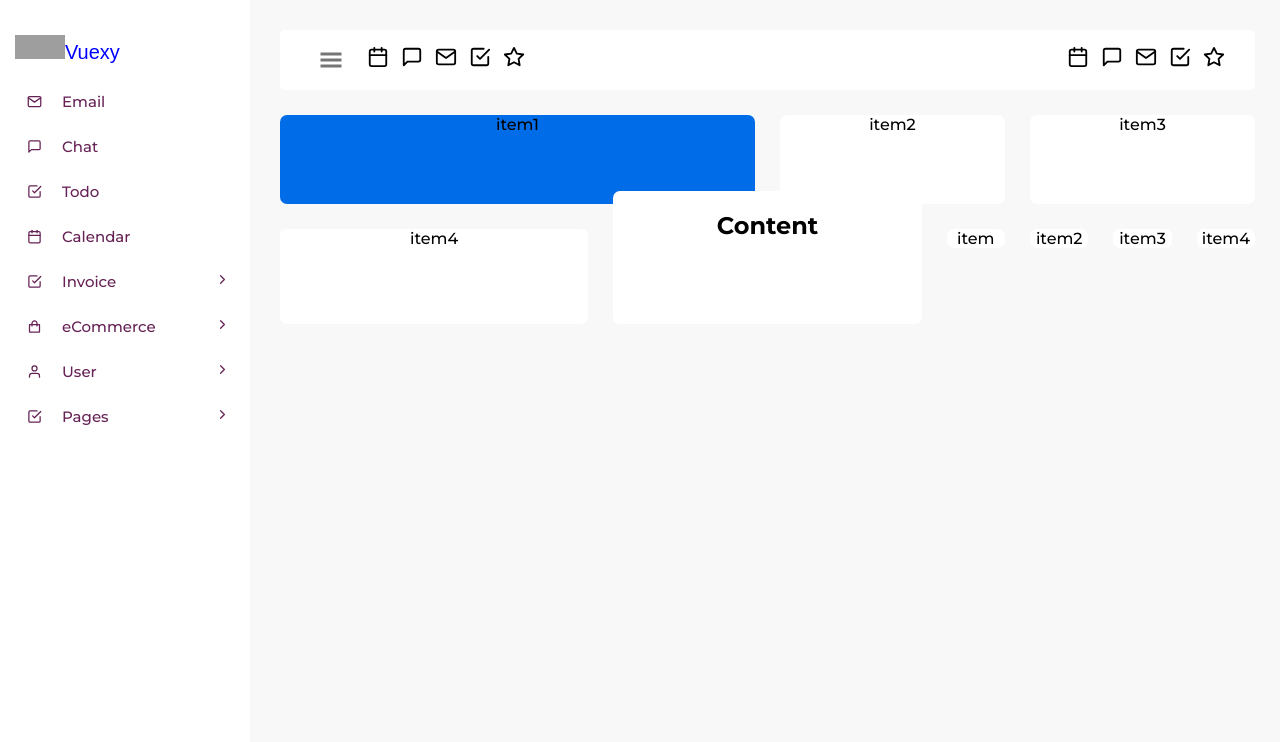
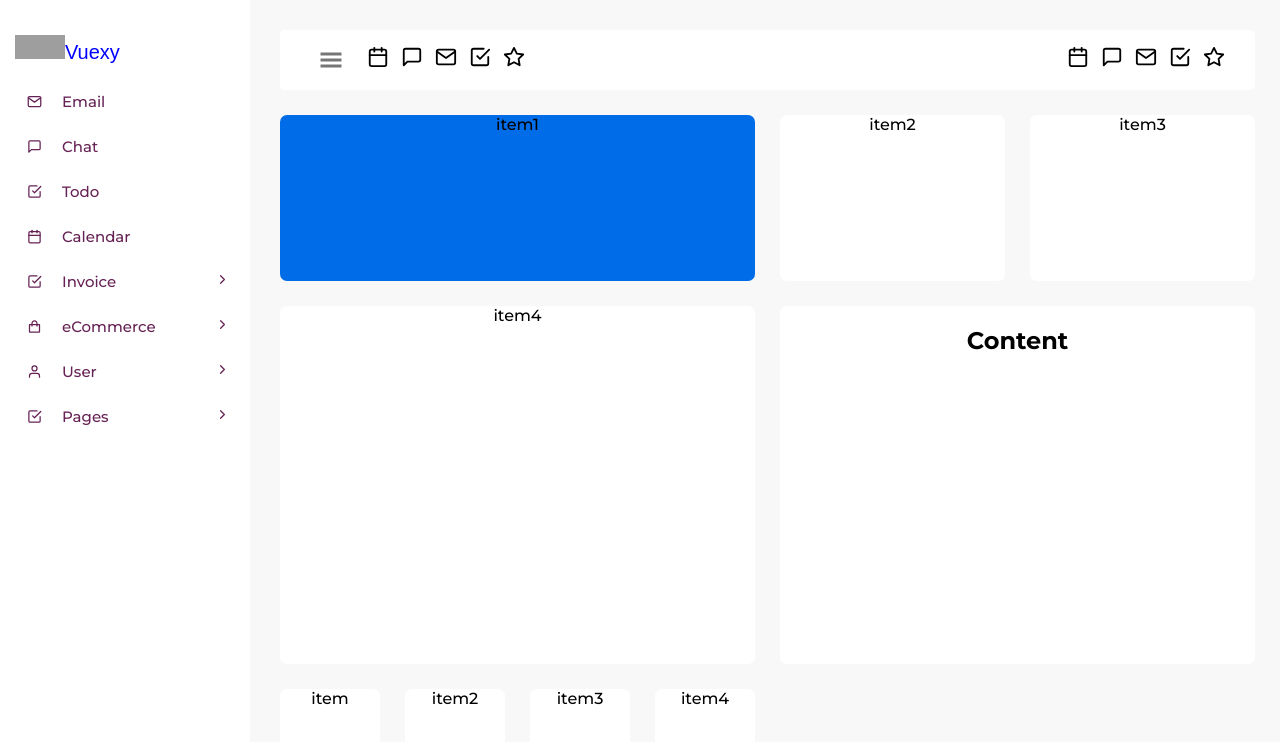
Before and after one commit to Bahtiyorjon1997/reactjs-dashboard, a React (Create React App) app: page / in a window 1280 px wide. Shown: the top 742 px of the page. Built offline with nearby package versions, Linux system fonts and the light colour scheme; grey boxes are pictures that could not be loaded.

Commit message:
content commit

```diff
--- a/src/Components/Content/index.js
+++ b/src/Components/Content/index.js
@@ -42,8 +42,8 @@ const Wrapper = styled.div`
   border-radius: 7px;
 
   display: grid;
-  grid-template-columns: repeat(12, 1fr);
-  grid-template-rows: repeat(20, 1fr);
+  grid-template-columns: repeat(8, 1fr);
+  grid-template-rows: repeat(8, 1fr);
   grid-gap: 25px;
 
   h2 {
@@ -62,26 +62,24 @@ const Wrapper = styled.div`
   }
 
   .a {
-    grid-column: 1/7;
-    grid-row: 1/4;
+    grid-column: 1/5;
+    grid-row: 1/3;
     background-color: #006ce8;
   }
   .b {
-    grid-column: 7/10;
-    grid-row: 1/4;
+    grid-column: 5/7;
+    grid-row: 1/3;
   }
   .c {
-    grid-column: 10/13;
-    grid-row: 1/4;
+    grid-column: 7/9;
+    grid-row: 1/3;
   }
   .d {
     grid-column: 1/5;
-    grid-row: 4/7;
+    grid-row: 3/7;
   }
   .e {
     grid-column: 5/9;
     grid-row: 3/7;
   }
-  .f {
-  }
 `;
```
